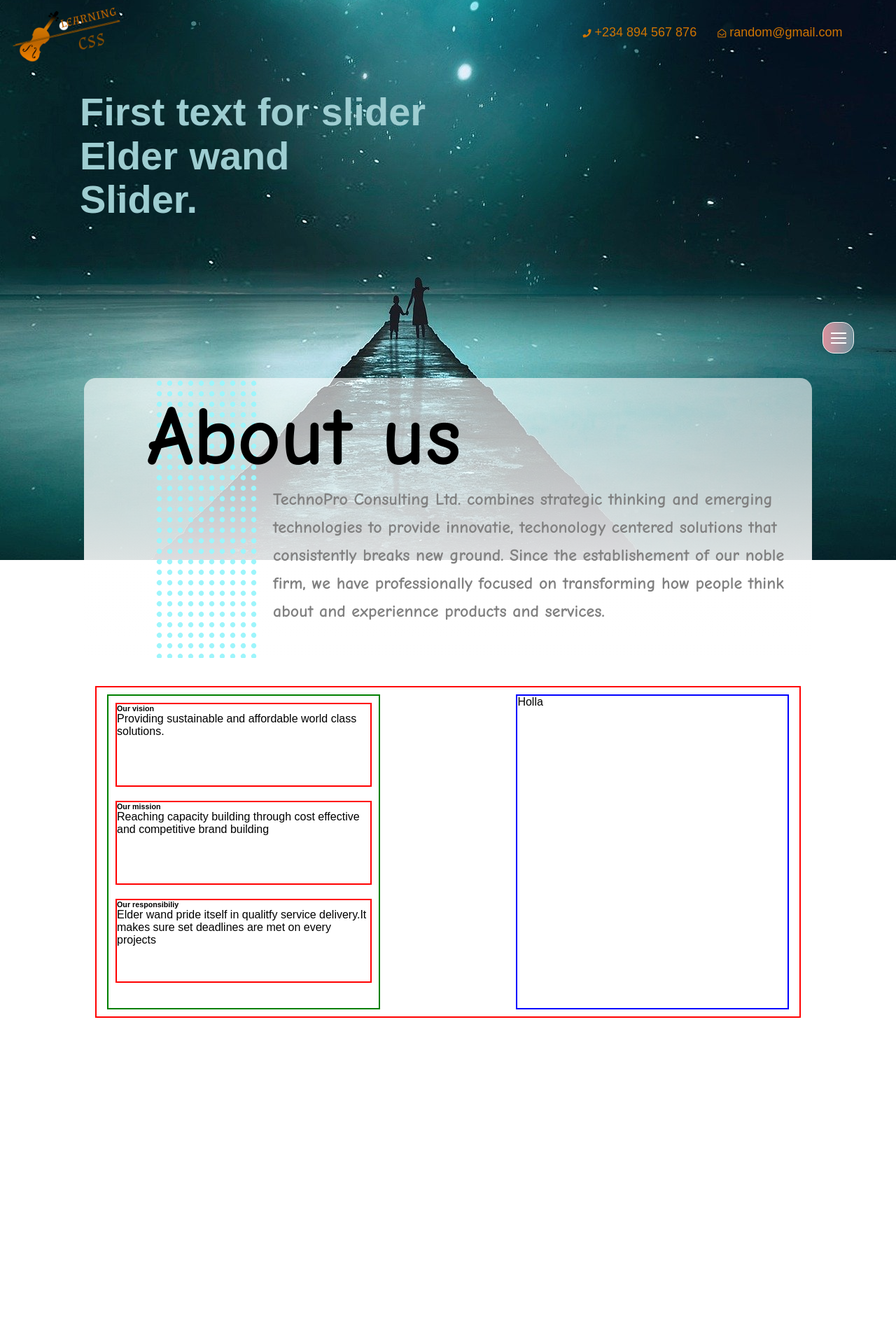
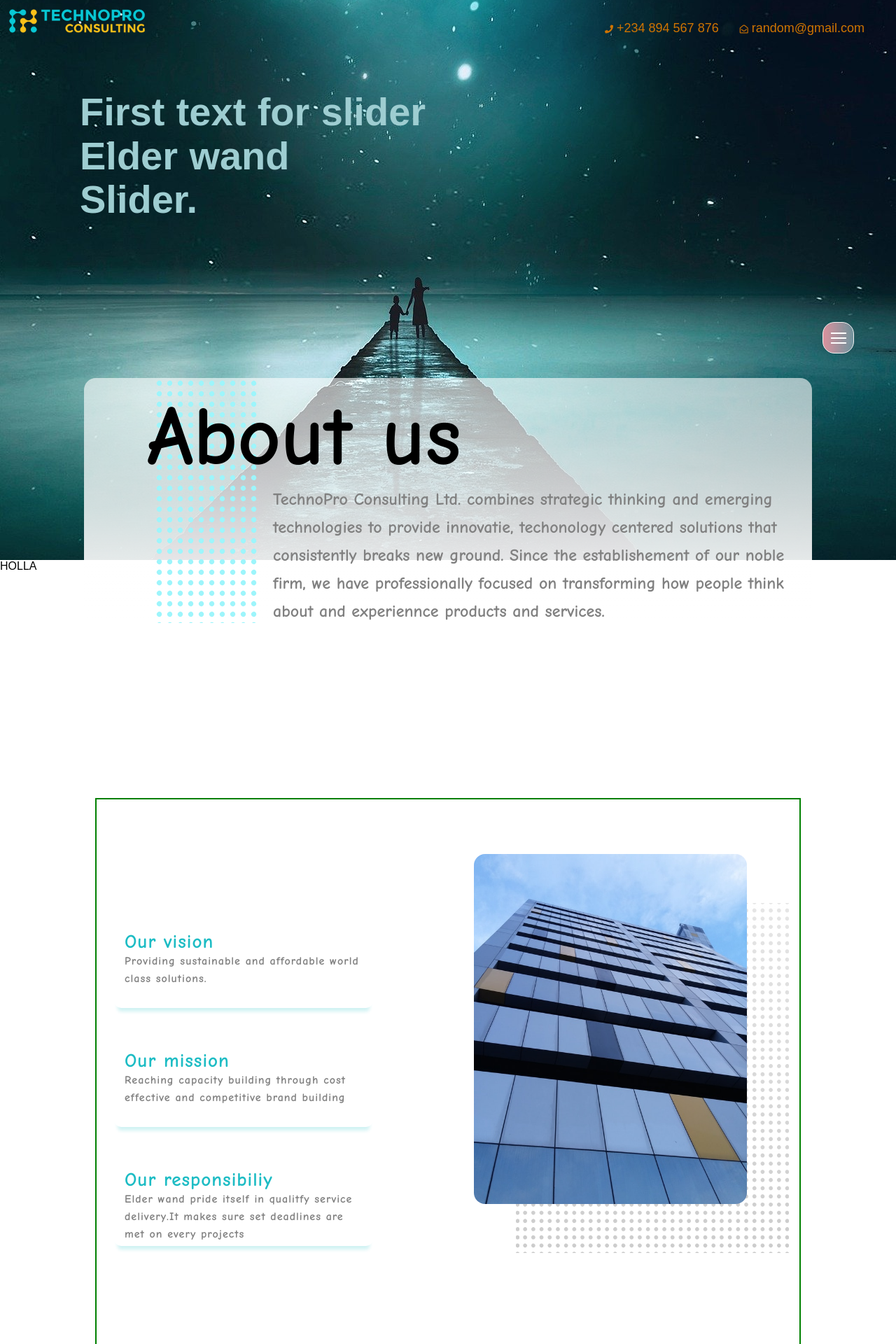
Before and after one commit to lape15/css-image-slider, a React (Create React App) app: page /about in a window 1280 px wide. Shown: the top 1920 px of the page at 70% size. Before the commit the page ends 1454 px from the top, so only its background shows below. Built offline with nearby package versions, Linux system fonts and the light colour scheme.

Commit message:
used aos for animated scroll

```diff
--- a/package.json
+++ b/package.json
@@ -6,6 +6,7 @@
     "@testing-library/jest-dom": "^4.2.4",
     "@testing-library/react": "^9.3.2",
     "@testing-library/user-event": "^7.1.2",
+    "aos": "^2.3.4",
     "react": "^16.13.1",
     "react-dom": "^16.13.1",
     "react-router-dom": "^5.2.0",
--- a/src/components/about/About.jsx
+++ b/src/components/about/About.jsx
@@ -1,9 +1,17 @@
 import React, { useEffect, useState } from "react";
 import "./about.css";
+import AOS from "aos";
+import tower from "../../assets/tower.jpg";
+import "aos/dist/aos.css";
 
 const About = () => {
   const [load, setLoad] = useState(false);
   useEffect(() => {
+    AOS.init({
+      // delay: 700,
+      offset: 400,
+      duration: 1500,
+    });
     setLoad(true);
   }, []);
 
@@ -29,20 +37,20 @@ const About = () => {
       </div>
       <div className="container-three">
         <div className="item-one">
-          <div className="content">
+          <div className="content" data-aos="slide-right">
             <h6>Our vision</h6>
             <span>
               Providing sustainable and affordable world class solutions.
             </span>
           </div>
-          <div className="content">
+          <div className="content" data-aos="slide-right">
             <h6>Our mission</h6>
             <span>
               Reaching capacity building through cost effective and competitive
               brand building
             </span>
           </div>
-          <div className="content">
+          <div className="content" data-aos="slide-right">
             <h6>Our responsibiliy</h6>
             <span>
               Elder wand pride itself in qualitfy service delivery.It makes sure
@@ -50,8 +58,17 @@ const About = () => {
             </span>
           </div>
         </div>
-        <div className="item-two">Holla</div>
+        <div className="item-two">
+          <img
+            src={tower}
+            alt="tower"
+            data-aos="slide-up"
+            className="img"
+            // data-aos-delay="1200"
+          />
+        </div>
       </div>
+      <div className="container-four">HOLLA</div>
     </div>
   );
 };
--- a/src/components/about/about.css
+++ b/src/components/about/about.css
@@ -1,6 +1,6 @@
 .abt-container {
   background-color: #fff;
-  /* border: 1px solid red; */
+
   position: relative;
   z-index: 60;
 }
@@ -50,7 +50,7 @@
   background-size: 150px auto, contain;
   background-position: 100px top, center center;
   background-repeat: repeat-y, repeat;
-  height: 400px;
+  height: 350px;
   border-radius: 17px;
 }
 .container-two.slide-up {
@@ -84,8 +84,8 @@
   right: 17vh;
   left: 17vh;
   position: absolute;
-  transform: translateY(180px);
-  /* height: 400px; */
+  transform: translateY(240px);
+  height: 100vh;
   display: flex;
   flex-flow: row wrap;
   justify-content: space-between;
@@ -95,21 +95,67 @@
 }
 
 .item-one {
-  border: 2px solid green;
   width: 40%;
-  height: 450px;
+  height: 520px;
   display: flex;
   flex-flow: column wrap;
 }
 .item-one .content {
-  border: 2px solid red;
-  height: 120px;
+  height: 135px;
   margin: 10px;
+  margin-top: 25px;
   z-index: 91;
+  background-color: #fff;
+  border-radius: 10px;
+  padding: 25px 15px;
+  /* border: 1px solid rgba(36, 56, 58, 0.3); */
+  box-shadow: 0px 10px 5px -5px rgba(22, 188, 196, 0.2);
+}
+.item-one .content h6 {
+  color: rgb(29, 188, 196);
+  font-size: 1.7rem;
+  font-weight: 800;
+  letter-spacing: 1px;
+  font-family: "Comic Neue", cursive;
+}
+.item-one .content span {
+  color: grey;
+  font-size: 1rem;
+  letter-spacing: 1px;
+  font-family: "Comic Neue", cursive;
+  line-height: 25px;
 }
 
 .item-two {
   width: 40%;
-  border: 2px solid blue;
-  height: 450px;
+  /* border: 2px solid blue; */
+  position: relative;
+  height: 500px;
+  background: linear-gradient(
+      rgba(255, 255, 255, 0.9),
+      rgba(255, 255, 255, 0.8)
+    ),
+    url(../../assets/dots.svg);
+  background-position: center, center;
+  background-size: 30%, 30%;
 }
+.item-two .img {
+  object-fit: cover;
+  width: 100%;
+  height: 100%;
+  border-radius: 16px;
+  position: absolute;
+  top: -70px;
+  right: 60px;
+}
+
+.container-three {
+  z-index: 60;
+  right: 17vh;
+  left: 17vh;
+  position: absolute;
+  transform: translateY(340px);
+  height: 100vh;
+  border: 2px solid green;
+  padding: 10px 15px;
+}
--- a/src/components/header/Header.jsx
+++ b/src/components/header/Header.jsx
@@ -1,6 +1,6 @@
 import React, { useState, useRef, useEffect } from "react";
 import "./header.css";
-import logo from "../../assets/stuff.png";
+import logo from "../../assets/logo.png";
 const Header = () => {
   const [fixed, setFixed] = useState(false);
   let ref = useRef(null);
@@ -32,10 +32,10 @@ const Header = () => {
   // });
 
   const listenScrollEvent = (e) => {
-    if (window.scrollY >= 220) {
+    if (window.scrollY >= 400) {
       setFixed(true);
       console.log(window.scrollY);
-    } else if (window.scrollY < 220) {
+    } else if (window.scrollY < 400) {
       setFixed(false);
     }
   };
--- a/src/components/header/header.css
+++ b/src/components/header/header.css
@@ -6,10 +6,11 @@ header {
   left: 0;
   box-sizing: border-box;
   display: flex;
-  flex-flow: row wrap;
+  /* flex-flow: row wrap; */
   padding: 10px;
   justify-content: space-between;
   align-items: center;
+  height: 80px;
 }
 header.absolute {
   position: absolute;
@@ -23,21 +24,24 @@ header.fixed {
 }
 
 .image-con {
-  width: 40%;
+  width: 20%;
+  height: 70px;
 }
 ul {
-  width: 40%;
+  width: 60%;
   color: #cf7402;
-  padding: 10px;
-  text-align: center;
+  padding: 10px 20px;
+  text-align: right;
+  height: 70px;
 }
 
 li {
   list-style: none;
-  display: inline;
+  display: inline-block;
   margin: 10px;
   font-size: 18px;
   padding: 5px;
+  /* margin-top: 15px; */
 }
 
 .far,
@@ -48,8 +52,9 @@ li {
 }
 
 img {
-  width: 170px;
-  height: 80px;
   object-fit: cover;
+  /* transform: scale(0.3); */
   color: #fff;
+  /* border: 2px solid green; */
+  width: 200px;
 }
```
Also changed, not shown: src/assets/logo.png (added), 1 other file (tests, documents, lock files or other folders).
